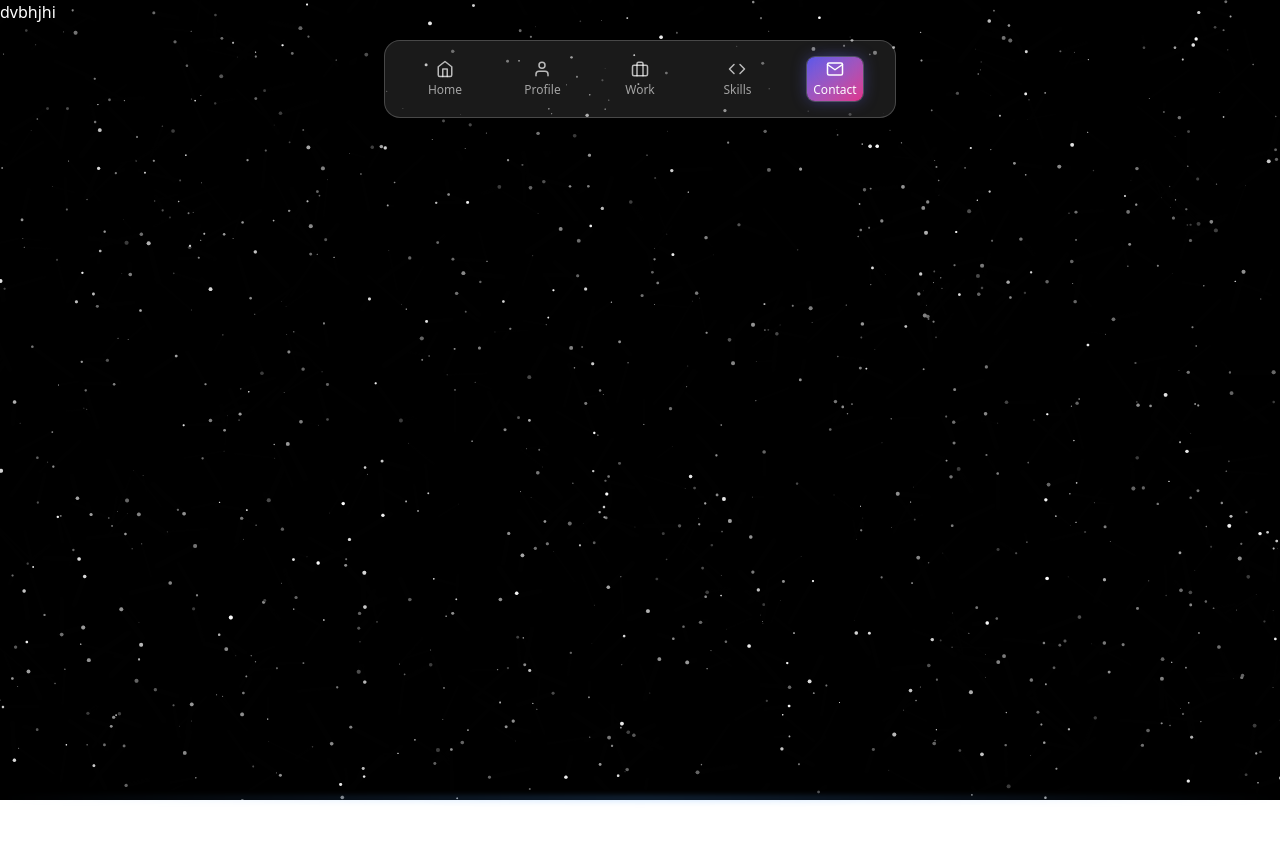
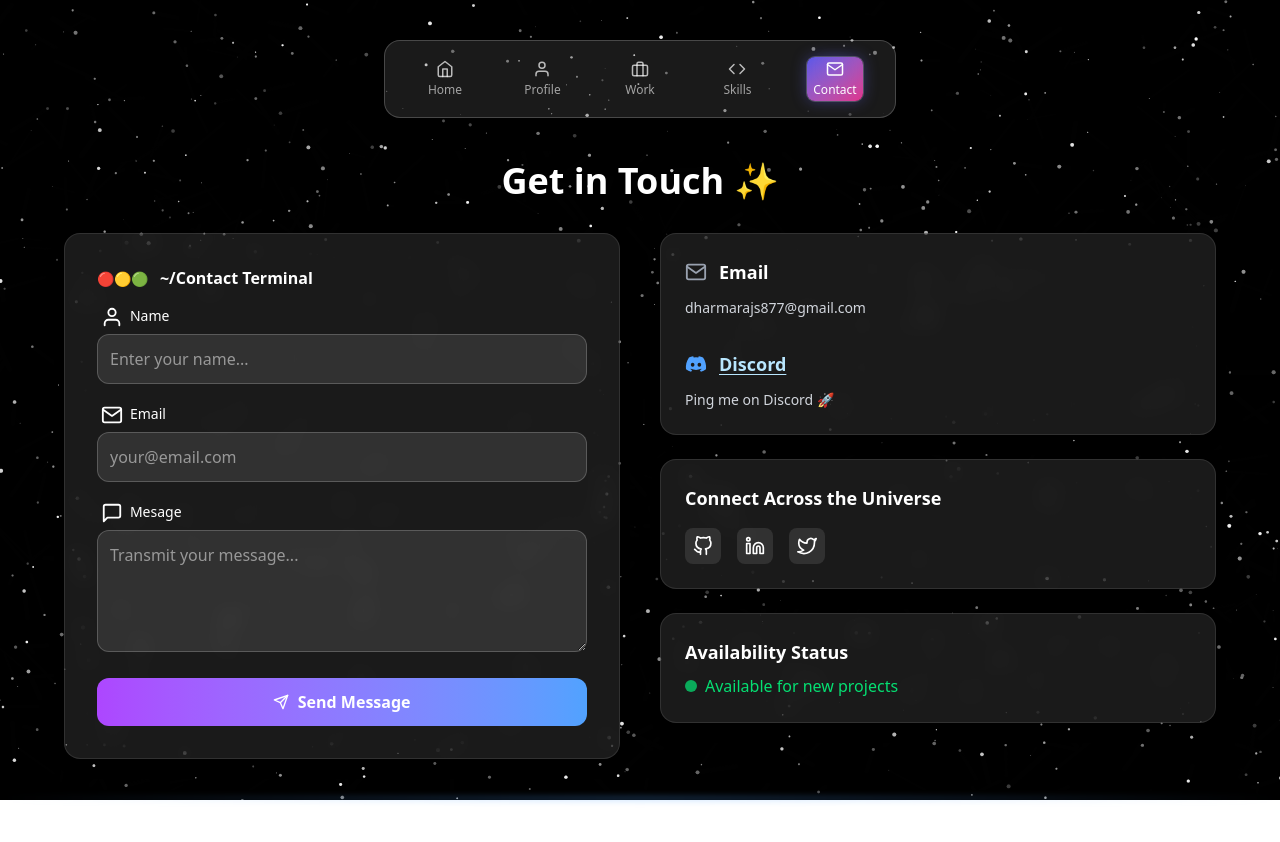
Before and after one commit to Dharmaraj001/Portfolio, a React (Vite) app in the folder client/: page /contact in a window 1280 px wide. Shown: the top 842 px of the page. Before the commit the page ends 800 px from the top, so only its background shows below. Built offline with nearby package versions, Linux system fonts and the light colour scheme.

Commit message:
Contact page created

```diff
--- a/client/src/Components/Contact/Contact.jsx
+++ b/client/src/Components/Contact/Contact.jsx
@@ -1,11 +1,99 @@
-import React from 'react'
+import React from "react";
+import { FiMail, FiMapPin, FiGithub, FiLinkedin, FiTwitter, FiUser, FiMessageSquare, FiSend  } from "react-icons/fi";
+import { FaDiscord } from "react-icons/fa";
+
 
 const Contact = () => {
-    return(
-        <div className=''>
-             dvbhjhi
+  return (
+    <section className="relative z-10 flex flex-col items-center justify-center min-h-screen px-4 py-20 text-white mt-15">
+        <h1 className="text-4xl font-bold mb-8">Get in Touch ✨</h1>
+      <div className="max-w-6xl w-full grid grid-cols-1 md:grid-cols-2 gap-10">
+
+        {/* Left: Form */}
+        <div className="bg-white/10 backdrop-blur-md rounded-2xl p-8 border border-white/10 shadow-lg">
+          <h2 className="text-md font-semibold text-white-400 mb-4"> <span className="text-sm">🔴🟡🟢 </span>&nbsp; ~/Contact Terminal</h2>
+
+          <form className="space-y-5">
+            <div>
+              <label className="text-sm mb-1.5 flex"> &nbsp; <FiUser size={22}/> &nbsp; Name</label>
+              <input
+                type="text"
+                placeholder="Enter your name..."
+                className="w-full p-3 bg-white/10 border border-white/20 rounded-xl focus:outline-none focus:ring-2 focus:ring-gray-400"
+              />
+            </div>
+
+            <div>
+              <label className="text-sm mb-1.5 flex"> &nbsp; <FiMail size={22}/> &nbsp; Email</label>
+              <input
+                type="email"
+                placeholder="your@email.com"
+                className="w-full p-3 bg-white/10 border border-white/20 rounded-xl focus:outline-none focus:ring-2 focus:ring-gray-400"
+              />
+            </div>
+
+            <div>
+              <label className="text-sm mb-1.5 flex"> &nbsp; <FiMessageSquare size={22}/> &nbsp; Mesage</label>
+              <textarea
+                placeholder="Transmit your message..."
+                rows="4"
+                className="w-full p-3 bg-white/10 border border-white/20 rounded-xl focus:outline-none focus:ring-2 focus:ring-gray-400"
+              ></textarea>
+            </div>
+
+            <button
+              type="submit"
+              className=" flex text-center justify-center w-full bg-gradient-to-r from-purple-500 to-blue-400 text-white py-3 rounded-xl font-semibold hover:from-purple-600 hover:to-blue-500 transition-all duration-300"
+                > <span className="mt-1"><FiSend/></span> &nbsp; Send Message
+            </button>
+          </form>
         </div>
-    )
-}
+
+        {/* Right: Info Section */}
+        <div className="flex flex-col gap-6">
+          {/* Email & Location */}
+          <div className="bg-white/10 backdrop-blur-md rounded-2xl p-6 border border-white/10 shadow-lg">
+            <div className="flex items-center gap-3 mb-3">
+              <FiMail size={22} className="text-gray-400" />
+              <h3 className="font-semibold text-lg">Email</h3>
+            </div>
+            <p className="text-sm text-gray-300">dharmarajs877@gmail.com</p>
+
+            <div className="flex items-center gap-3 mb-3 mt-8">
+              <FaDiscord  size={22} className="text-blue-400" />
+            <a href="https://discord.gg/VuPrazSsJY" target="_blank">  <h3 className="font-bold text-sky-200 underline underline-offset-3 hover:text-sky-400 text-lg">Discord</h3> </a>
+            </div>
+             <p className="text-sm text-gray-300">Ping me on Discord 🚀 </p>
+          </div>
+
+          {/* Social Links */}
+          <div className="bg-white/10 backdrop-blur-md rounded-2xl p-6 border border-white/10 shadow-lg">
+            <h3 className="font-semibold text-lg mb-4">Connect Across the Universe</h3>
+            <div className="flex gap-4">
+              <a href="#" className="p-2 bg-white/10 rounded-lg hover:bg-white/20 transition">
+                <FiGithub size={20} />
+              </a>
+              <a href="#" className="p-2 bg-white/10 rounded-lg hover:bg-white/20 transition">
+                <FiLinkedin size={20} />
+              </a>
+              <a href="#" className="p-2 bg-white/10 rounded-lg hover:bg-white/20 transition">
+                <FiTwitter size={20} />
+              </a>
+            </div>
+          </div>
+
+          {/* Availability */}
+          <div className="bg-white/10 backdrop-blur-md rounded-2xl p-6 border border-white/10 shadow-lg">
+            <h3 className="font-semibold text-lg mb-2">Availability Status</h3>
+            <div className="flex items-center gap-2 text-green-400">
+              <span className="w-3 h-3 rounded-full bg-green-400 animate-pulse"></span>
+              <p>Available for new projects</p>
+            </div>
+          </div>
+        </div>
+      </div>
+    </section>
+  );
+};
 
 export default Contact;
```
